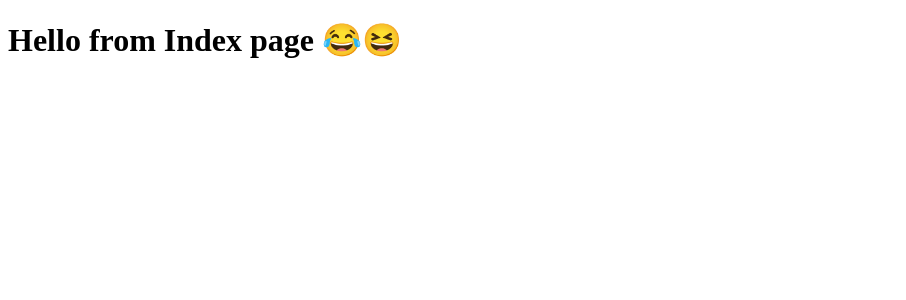
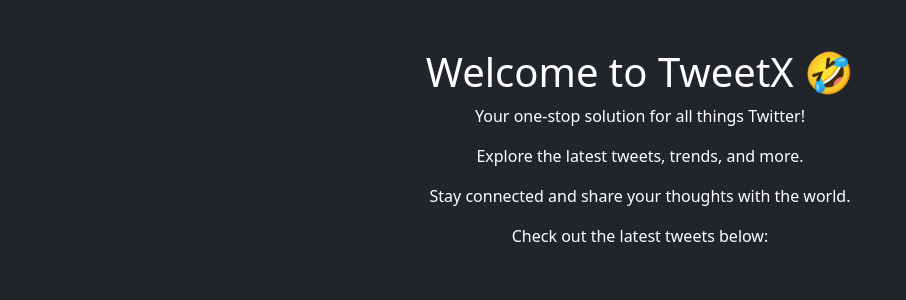
Before and after one commit to StarDust130/tweetX, a Django app: page /tweet/ in a window 1280 px wide. Shown: the top 300 px of the page, without its empty margins (0-906 px from the left). Run offline with Django 5.2, Linux system fonts and the light colour scheme.

Commit message:
Add layout template and refactor index template to extend it

```diff
--- /dev/null
+++ b/templates/layout.html
@@ -0,0 +1,25 @@
+{% load static %}
+<!DOCTYPE html>
+<html lang="en">
+<head>
+    <meta charset="UTF-8">
+    <meta name="viewport" content="width=device-width, initial-scale=1.0">
+    <link href="https://cdn.jsdelivr.net/npm/bootstrap@5.3.6/dist/css/bootstrap.min.css" rel="stylesheet" integrity="sha384-4Q6Gf2aSP4eDXB8Miphtr37CMZZQ5oXLH2yaXMJ2w8e2ZtHTl7GptT4jmndRuHDT" crossorigin="anonymous">
+    <title>
+        {% block title  %}
+        TweetX 😆
+        {% endblock  %}
+    </title>
+</head>
+<body class=" bg-dark text-white text-center mt-5">
+    <div class="container">
+        {% block content %}
+    <h1>Welcome to TweetX ✋</h1>
+    <p>Your one-stop solution for all things Twitter!</p>
+    <p>Explore the latest tweets, trends, and more.</p>
+    <p>Stay connected and share your thoughts with the world.</p>
+    {% endblock %}
+    </div>
+
+</body>
+</html>
--- a/tweet/templates/index.html
+++ b/tweet/templates/index.html
@@ -1,13 +1,19 @@
+{% extends "layout.html" %}
 
-<!DOCTYPE html>
-<html lang="en">
-<head>
-    <meta charset="UTF-8">
-    <meta name="viewport" content="width=device-width, initial-scale=1.0">
-    <title>Index</title>
-</head>
-<body>
-    <h1>Hello from Index page 😂😆</h1>
 
-</body>
-</html>
+{% block title %}
+TweetX - Home Tweet Page 😁
+{% endblock %}
+
+{% block content %}
+<div class="container">
+    <h1>Welcome to TweetX 🤣</h1>
+    <p>Your one-stop solution for all things Twitter!</p>
+    <p>Explore the latest tweets, trends, and more.</p>
+    <p>Stay connected and share your thoughts with the world.</p>
+    <p>Check out the latest tweets below:</p>
+
+    </div>
+
+
+    {% endblock %}
```
